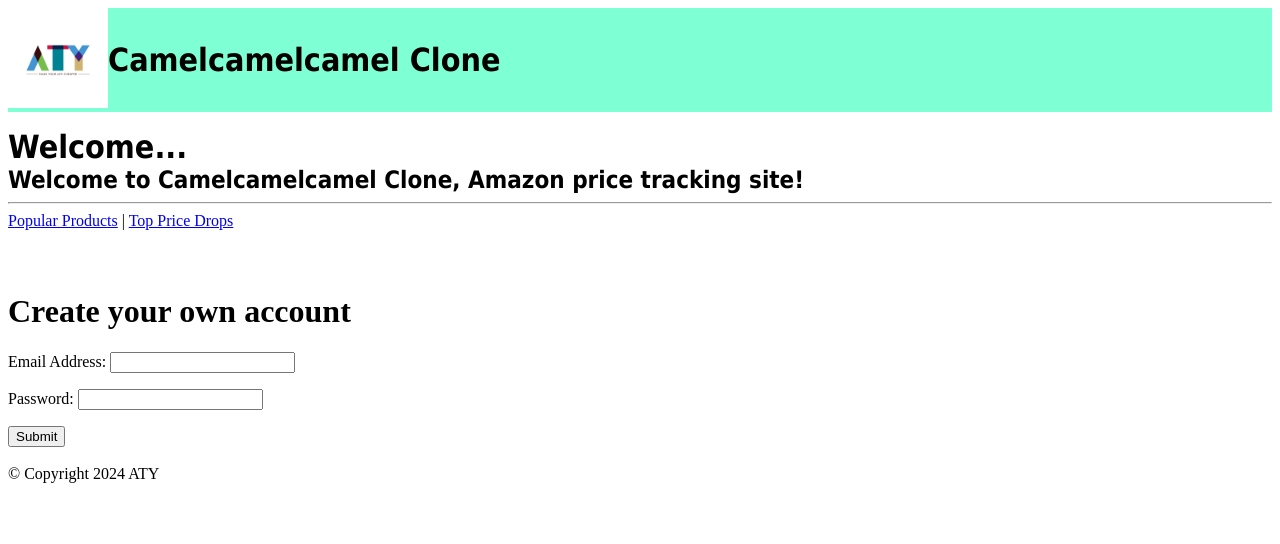
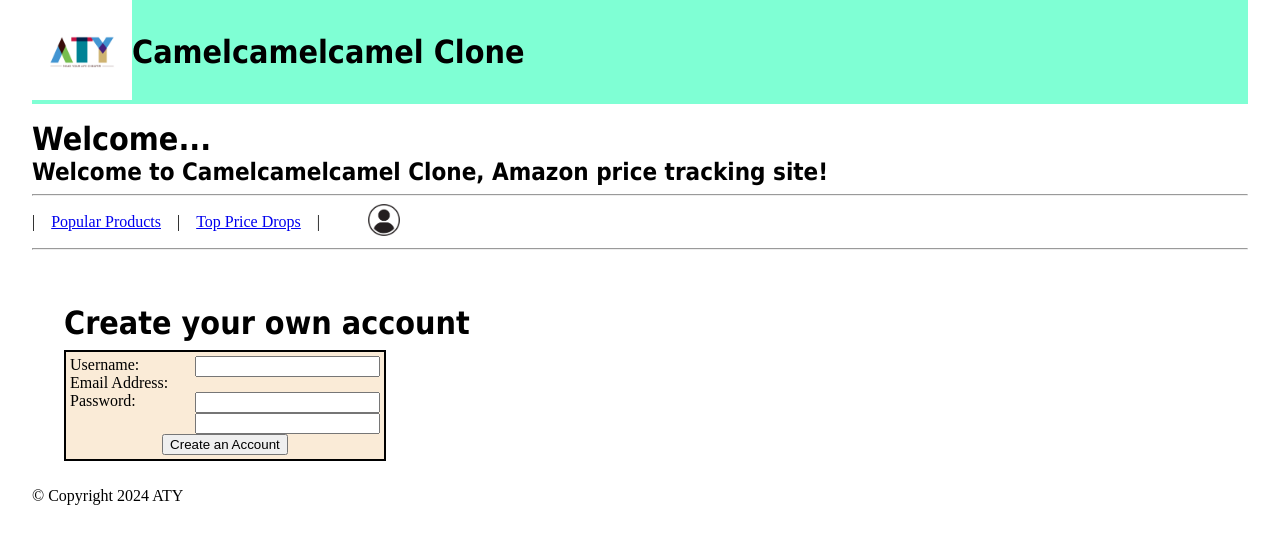
Before and after one commit to vol2468/CamelCamelCamelClone, a PHP site: page /register.html in a window 1280 px wide. Shown: the top 544 px of the page. Run offline with PHP 8.4, Linux system fonts and the light colour scheme.

Commit message:
Modified design of login, register, and header

```diff
--- a/code/css/header.css
+++ b/code/css/header.css
@@ -14,3 +14,18 @@ h2 {
     font-family: Tahoma, Helvetica, sans-serif;
     font-size: 1.5em;
 }
+
+#navigation_menu {
+    display: flex;
+    align-items: center;
+    gap: 1em;
+}
+
+#navigation_menu:last-child{
+    margin-left: auto !important; /* Doesn't work */
+}
+
+#account_image {
+    width: 2em;
+    padding: 0em 1em 0em 2em;
+}
--- a/code/css/register.css
+++ b/code/css/register.css
@@ -0,0 +1,37 @@
+h1 {
+    font-family: Tahoma, Helvetica, sans-serif;
+    font-size: 2em;
+}
+h2 {
+    font-family: Tahoma, Helvetica, sans-serif;
+    font-size: 1.5em;
+}
+
+body{
+    margin: 0em 2em 0em 2em;
+}
+
+main {
+    margin: 0em 2em 0em 2em;
+}
+
+form{
+    margin: 0.5em 0em 0.5em 0em;
+    border: solid black;
+    border-width: 0.15em;
+    width: fit-content;
+    padding: 0.25em;
+    background-color: antiquewhite;
+
+}
+
+form input[type="text"], form input[type="email"], form input[type="password"] {
+    margin: 0em 0em 0em 2em;
+    float: right;
+}
+
+form input[type="submit"]{
+    text-align: center;
+    display: block;
+    margin: auto;
+}
--- a/code/header.html
+++ b/code/header.html
@@ -18,7 +18,7 @@
     <header>
         <div id="site_logo">
             <figure>
-                <a href="header.html"><img src="images/logo.png" alt="logo" width="100px;"/></a>
+                <a href="main.html"><img src="images/logo.png" alt="logo" width="100px"/></a>
             </figure>
             <h1>Camelcamelcamel Clone</h1>
         </div>
@@ -29,17 +29,21 @@
             </h1>
             <h2>Welcome to Camelcamelcamel Clone, Amazon price tracking site!</h2>
         </div>
+        <hr>
 
         <div id="navigation_menu">
-            <hr>
-            <nav>
-                <a href="#">Popular Products</a> |
-                <a href="#">Top Price Drops</a>
-            </nav>
+            <p>|</p>
+            <a href="#">Popular Products</a>
+            <p>|</p>
+            <a href="#">Top Price Drops</a>
+            <p>|</p>
             <figure>
-                <!-- account image -->
+                <a href="login.html"><img src="images/account.png" alt="account" id="account_image"/></a>
             </figure>
+
         </div>
+
+        <hr>
 
     </header>
 
--- a/code/js/header.js
+++ b/code/js/header.js
@@ -1,5 +1,5 @@
 // Adjust the height when you modify header.html
 
 document.write(`
-    <iframe src="header.html" width = 100% height="260px" frameborder="0"></iframe>
+    <iframe src="header.html" width = 100% height="300px" frameborder="0"></iframe>
 `);
--- a/code/register.html
+++ b/code/register.html
@@ -3,6 +3,8 @@
     <head lang="en">
         <meta charset="utf-8">
         <title>Register</title>
+        <link rel="stylesheet" href="css/reset.css"/>
+        <link rel="stylesheet" href="css/register.css"/>
     </head>
     <body>
 
@@ -16,6 +18,10 @@
             </h1>
             <form method="post" action="#">
                 <p>
+                    <label>Username: </label>
+                    <input type="text" name="username"/>
+                </p>
+                <p>
                     <label>Email Address: </label>
                     <input type="email" name="email"/>
                 </p>
@@ -23,7 +29,7 @@
                     <label>Password: </label>
                     <input type="password" name="password"/>
                 </p>
-                <input type="submit"/>
+                <input type="submit" value="Create an Account"/>
             </form>
         </main>
 
```
Also changed, not shown: code/css/login.css (+34 -1 lines), code/login.html (+5 -2 lines), code/images/account.png (added).
